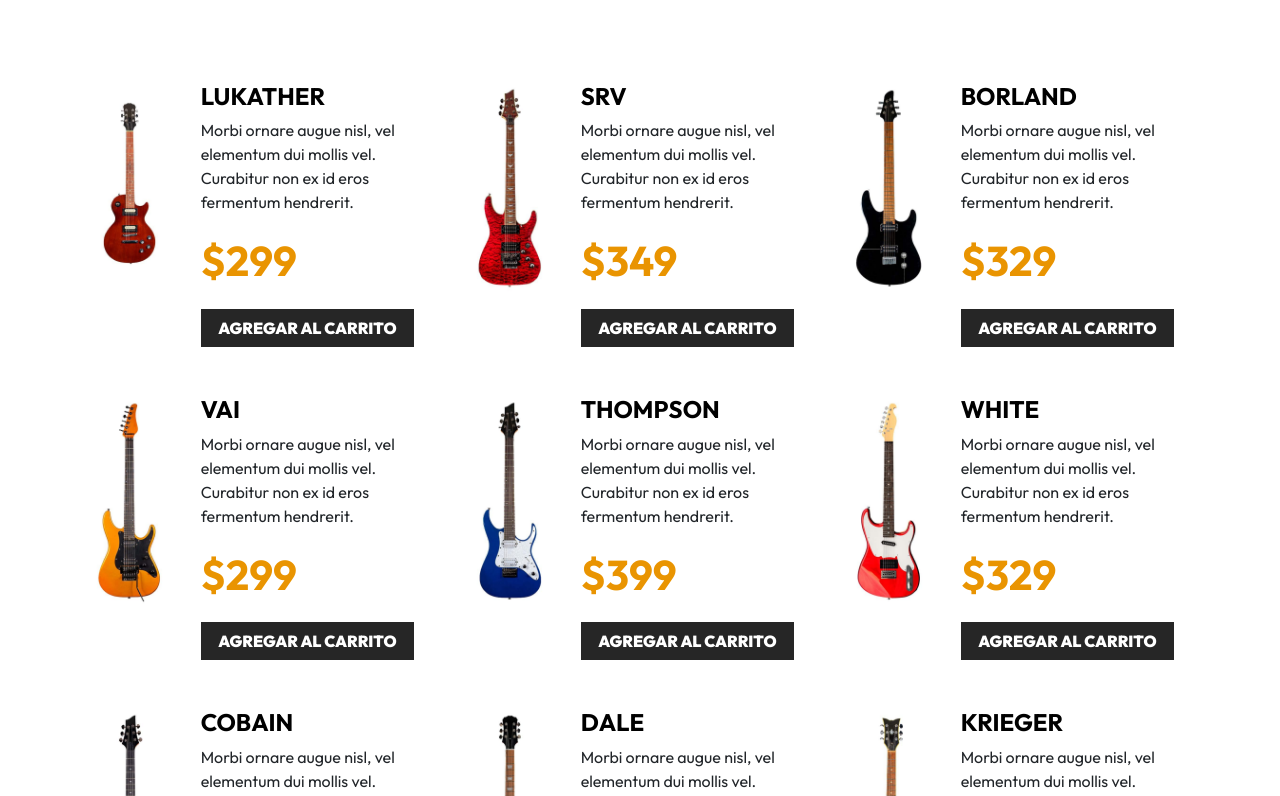
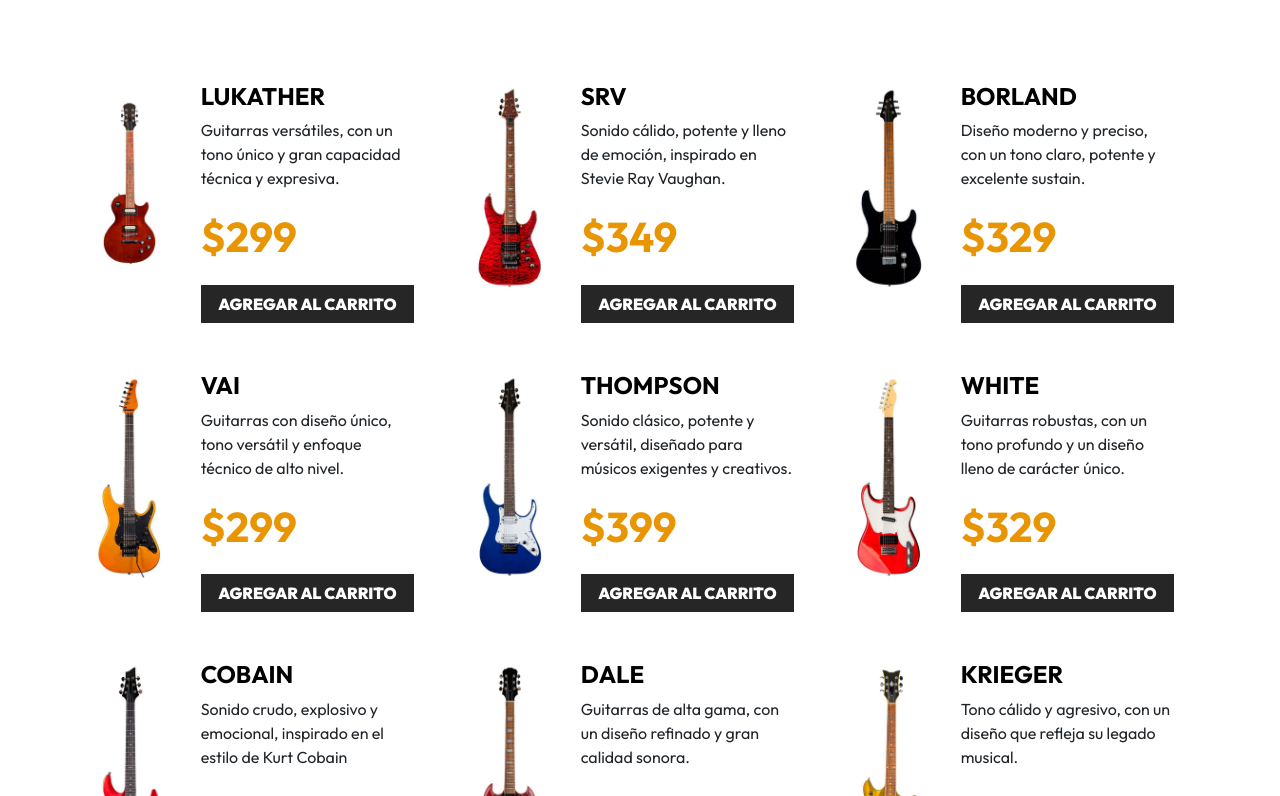
Before and after one commit to Sergiohc19/-Guitar-Store, a React (Vite) app: page / in a window 1280 px wide. Shown: the part 284-1080 px from the top of the page. Built offline with nearby package versions, Linux system fonts and the light colour scheme.

Commit message:
Descripciones cambiadas y desinstaladas dependencias de Vercel y next

```diff
--- a/package.json
+++ b/package.json
@@ -8,11 +8,6 @@
     "build": "vite build",
     "lint": "eslint .",
     "preview": "vite preview"
-  },
-  "dependencies": {
-    "@vercel/speed-insights": "^1.1.0",
-    "react": "^18.3.1",
-    "react-dom": "^18.3.1"
   },
   "devDependencies": {
     "@eslint/js": "^9.13.0",
--- a/src/App.jsx
+++ b/src/App.jsx
@@ -1,6 +1,5 @@
 import Guitar from "./components/Guitar";
 import Header from "./components/Header";
-import { SpeedInsights } from "@vercel/speed-insights/next";
 import { useCart } from "./hooks/useCart"
 
 // Componente App, es el componente renderizado
@@ -21,7 +20,7 @@ function App() {
         isEmpty={isEmpty}
         cartTotal={cartTotal}
       />
-      <SpeedInsights/>
+
 
 
       <main className="container-xl mt-5">
--- a/src/data/db.js
+++ b/src/data/db.js
@@ -3,84 +3,84 @@ export const db = [
         id: 1,
         name: 'Lukather',
         image: 'guitarra_01',
-        description: 'Morbi ornare augue nisl, vel elementum dui mollis vel. Curabitur non ex id eros fermentum hendrerit.',
+        description: 'Guitarras versátiles, con un tono único y gran capacidad técnica y expresiva.',
         price: 299,
     },
     {
         id: 2,
         name: 'SRV',
         image: 'guitarra_02',
-        description: 'Morbi ornare augue nisl, vel elementum dui mollis vel. Curabitur non ex id eros fermentum hendrerit.',
+        description: 'Sonido cálido, potente y lleno de emoción, inspirado en Stevie Ray Vaughan.',
         price: 349,
     },
     {
         id: 3,
         name: 'Borland',
         image: 'guitarra_03',
-        description: 'Morbi ornare augue nisl, vel elementum dui mollis vel. Curabitur non ex id eros fermentum hendrerit.',
+        description: 'Diseño moderno y preciso, con un tono claro, potente y excelente sustain.',
         price: 329,
     },
     {
         id: 4,
         name: 'VAI',
         image: 'guitarra_04',
-        description: 'Morbi ornare augue nisl, vel elementum dui mollis vel. Curabitur non ex id eros fermentum hendrerit.',
+        description: 'Guitarras con diseño único, tono versátil y enfoque técnico de alto nivel.',
         price: 299,
     },
     {
         id: 5,
         name: 'Thompson',
         image: 'guitarra_05',
-        description: 'Morbi ornare augue nisl, vel elementum dui mollis vel. Curabitur non ex id eros fermentum hendrerit.',
+        description: 'Sonido clásico, potente y versátil, diseñado para músicos exigentes y creativos.',
         price: 399,
     },
     {
         id: 6,
         name: 'White',
         image: 'guitarra_06',
-        description: 'Morbi ornare augue nisl, vel elementum dui mollis vel. Curabitur non ex id eros fermentum hendrerit.',
+        description: 'Guitarras robustas, con un tono profundo y un diseño lleno de carácter único.',
         price: 329,
     },
     {
         id: 7,
         name: 'Cobain',
         image: 'guitarra_07',
-        description: 'Morbi ornare augue nisl, vel elementum dui mollis vel. Curabitur non ex id eros fermentum hendrerit.',
+        description: 'Sonido crudo, explosivo y emocional, inspirado en el estilo de Kurt Cobain',
         price: 349,
     },
     {
         id: 8,
         name: 'Dale',
         image: 'guitarra_08',
-        description: 'Morbi ornare augue nisl, vel elementum dui mollis vel. Curabitur non ex id eros fermentum hendrerit.',
+        description: 'Guitarras de alta gama, con un diseño refinado y gran calidad sonora.',
         price: 379,
     },
     {
         id: 9,
         name: 'Krieger',
         image: 'guitarra_09',
-        description: 'Morbi ornare augue nisl, vel elementum dui mollis vel. Curabitur non ex id eros fermentum hendrerit.',
+        description: ' Tono cálido y agresivo, con un diseño que refleja su legado musical.',
         price: 289,
     },
     {
         id: 10,
         name: 'Campbell',
         image: 'guitarra_10',
-        description: 'Morbi ornare augue nisl, vel elementum dui mollis vel. Curabitur non ex id eros fermentum hendrerit.',
+        description: 'Guitarras con gran sustain, tono versátil y diseño atractivo y profesional.',
         price: 349,
     },
     {
         id: 11,
         name: 'Reed',
         image: 'guitarra_11',
-        description: 'Morbi ornare augue nisl, vel elementum dui mollis vel. Curabitur non ex id eros fermentum hendrerit.',
+        description: 'Sonido limpio, nítido y brillante, con un diseño simple y elegante para todo músico.',
         price: 399,
     },
     {
         id: 12,
         name: 'Hazel',
         image: 'guitarra_12',
-        description: 'Morbi ornare augue nisl, vel elementum dui mollis vel. Curabitur non ex id eros fermentum hendrerit.',
+        description: 'Guitarras con un tono suave y dinámico, ideales para todo tipo de géneros.',
         price: 379,
     },
   ]
--- a/src/hooks/useCart.js
+++ b/src/hooks/useCart.js
@@ -79,7 +79,7 @@ export const useCart = () => {
       };
 
       // Limpiar el carrito
-      function clearCart(e) {
+      function clearCart() {
         setCart([]);
       }
 
```
Also changed, not shown: 1 other file (tests, documents, lock files or other folders).
